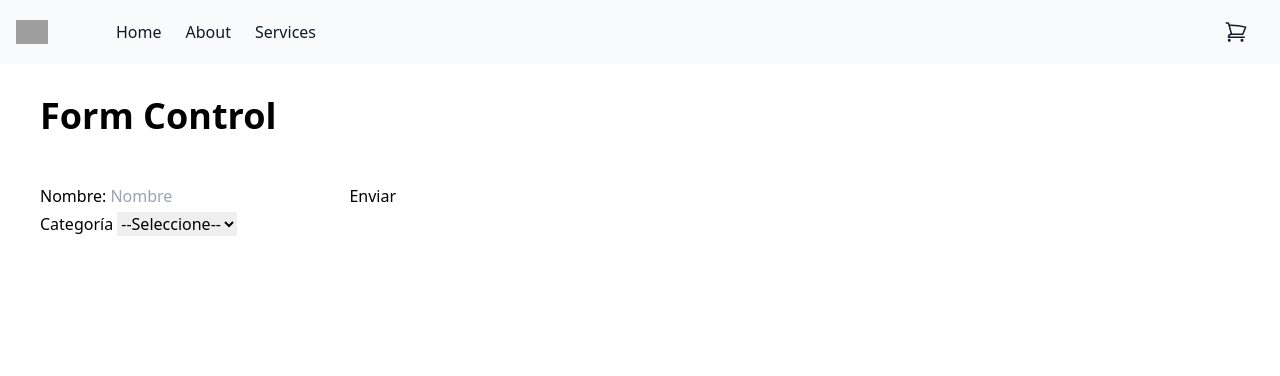
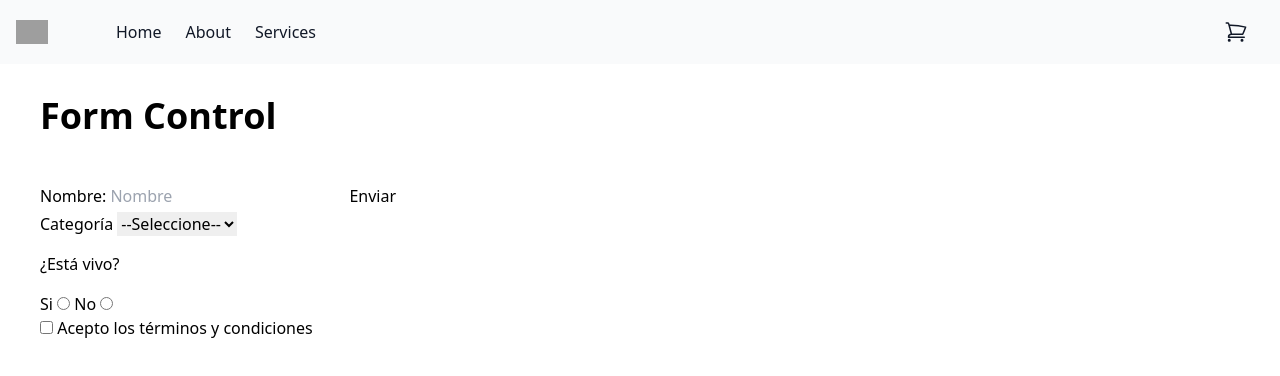
Before and after one commit to desteban/e-Store, an Angular app: page /forms/template in a window 1280 px wide. Shown: the top 376 px of the page. Built offline with nearby package versions, Linux system fonts and the light colour scheme; grey boxes are pictures that could not be loaded.

Commit message:
radio & checkbox

```diff
--- a/src/app/domains/forms/pages/form-control/form-control.component.html
+++ b/src/app/domains/forms/pages/form-control/form-control.component.html
@@ -33,6 +33,34 @@
 
           <span>{{ categoryField.value }}</span>
         </label>
+
+        <div>
+          <p>¿Está vivo?</p>
+          <label>
+            Si
+            <input
+              type="radio"
+              [formControl]="isAliveField"
+              name="isAlive"
+              value="si"
+            />
+          </label>
+
+          <label>
+            No
+            <input
+              type="radio"
+              [formControl]="isAliveField"
+              name="isAlive"
+              value="no"
+            />
+          </label>
+        </div>
+
+        <label>
+          <input type="checkbox" [formControl]="agreeField" />
+          Acepto los términos y condiciones
+        </label>
       </div>
     </form>
   </section>
--- a/src/app/domains/forms/pages/form-control/form-control.component.ts
+++ b/src/app/domains/forms/pages/form-control/form-control.component.ts
@@ -19,7 +19,9 @@ export default class FormControlComponent implements OnInit {
     Validators.minLength(3),
   ]);
 
-  categoryField = new FormControl('')
+  categoryField = new FormControl('');
+  agreeField = new FormControl(false);
+  isAliveField = new FormControl('');
 
   submit() {
     this.nameField.value?.trim();
```
